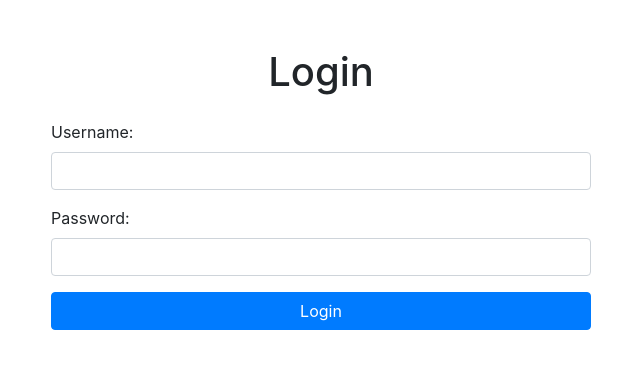
After one commit to LakruwanKavinda/signup-page, a Django app: page /login/ in a window 1280 px wide. The commit adds this page. Shown: the top 369 px of the page, without its empty margins (319-959 px from the left). Run offline with Django 5.2, Linux system fonts and the light colour scheme; some libraries are stand-ins or nearby versions.

Commit message:
I updated this from linking login page

```diff
--- a/myproject/myapp/templates/signup.html
+++ b/myproject/myapp/templates/signup.html
@@ -46,6 +46,9 @@
                         </div>
                     </div>
                     <button type="submit" class="btn btn-primary btn-block">Signup</button>
+                    <div class="ifYouHave">
+                        <p>Already have an account? <a href="{% url 'login' %}">Login</a></p>
+                    </div>
                 </form>
             </div>
         </div>
--- /dev/null
+++ b/myproject/myapp2/template/login.html
@@ -0,0 +1,40 @@
+<!DOCTYPE html>
+<html lang="en">
+
+<head>
+    <meta charset="UTF-8">
+    <meta name="viewport" content="width=device-width, initial-scale=1.0">
+    <title>Login</title>
+    <link href="https://stackpath.bootstrapcdn.com/bootstrap/4.5.2/css/bootstrap.min.css" rel="stylesheet">
+</head>
+
+<body>
+    <div class="container mt-5">
+        <div class="row">
+            <div class="col-md-6 offset-md-3">
+                <h1 class="text-center mb-4">Login</h1>
+                {% if error %}
+                <div class="alert alert-danger" role="alert">
+                    {{ error }}
+                </div>
+                {% endif %}
+                <form action="{% url 'login' %}" method="post">
+                    {% csrf_token %}
+                    <div class="form-group">
+                        <label for="username">Username:</label>
+                        <input type="text" class="form-control" id="username" name="username" required>
+                    </div>
+                    <div class="form-group">
+                        <label for="password">Password:</label>
+                        <input type="password" class="form-control" id="password" name="password" required>
+                    </div>
+                    <button type="submit" class="btn btn-primary btn-block">Login</button>
+                </form>
+            </div>
+        </div>
+    </div>
+
+    <script src="https://stackpath.bootstrapcdn.com/bootstrap/4.5.2/js/bootstrap.min.js"></script>
+</body>
+
+</html>
--- /dev/null
+++ b/myproject/myapp2/views.py
@@ -0,0 +1,22 @@
+from django.shortcuts import render, redirect
+from django.contrib.auth import authenticate, login
+
+
+def login(request):
+    if request.method == 'POST':
+        username = request.POST['username']
+        password = request.POST['password']
+
+        # Authenticate user
+        user = authenticate(request, username=username, password=password)
+
+        if user is not None:
+            # Login user and redirect to a success page
+            login(request, user)
+            # Change 'home' to the name of your home page URL
+            return redirect('home')
+        else:
+            # Invalid login
+            return render(request, 'login.html', {'error': 'Invalid username or password.'})
+
+    return render(request, 'login.html')
--- a/myproject/myproject/settings.py
+++ b/myproject/myproject/settings.py
@@ -38,6 +38,7 @@ INSTALLED_APPS = [
     'django.contrib.messages',
     'django.contrib.staticfiles',
     'myapp',
+    'myapp2',
 ]
 
 MIDDLEWARE = [
--- a/myproject/myproject/urls.py
+++ b/myproject/myproject/urls.py
@@ -17,8 +17,10 @@ Including another URLconf
 from django.contrib import admin
 from django.urls import path
 from myapp.views import signup
+from myapp2.views import login
 
 urlpatterns = [
     path('admin/', admin.site.urls),
     path('signup/', signup, name='signup'),
+    path('login/', login, name='login'),  # Updated path for login
 ]
```
